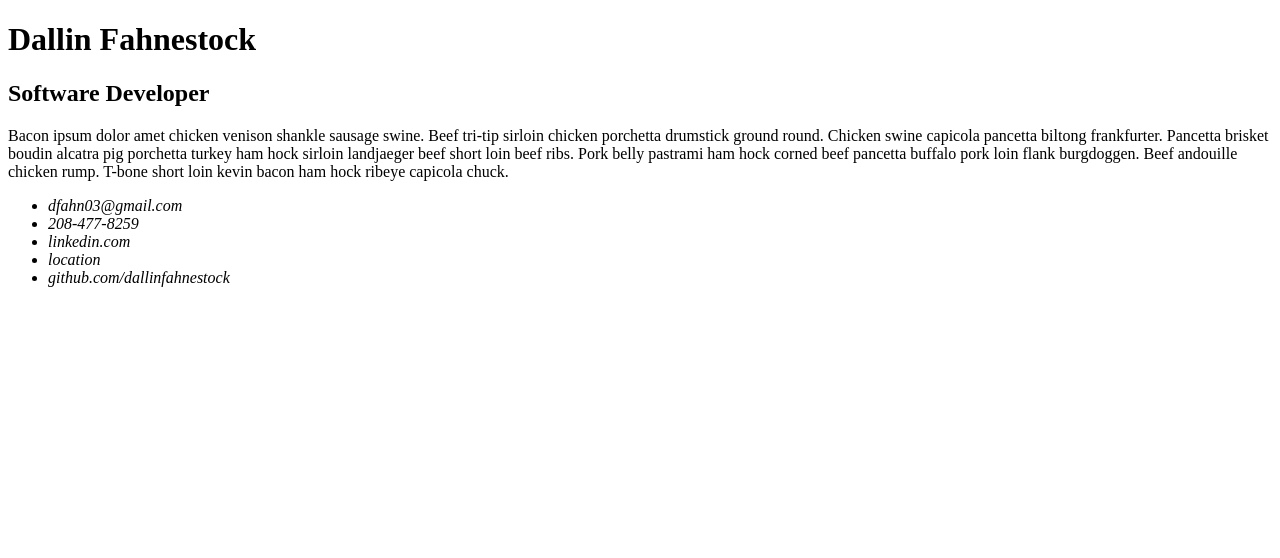
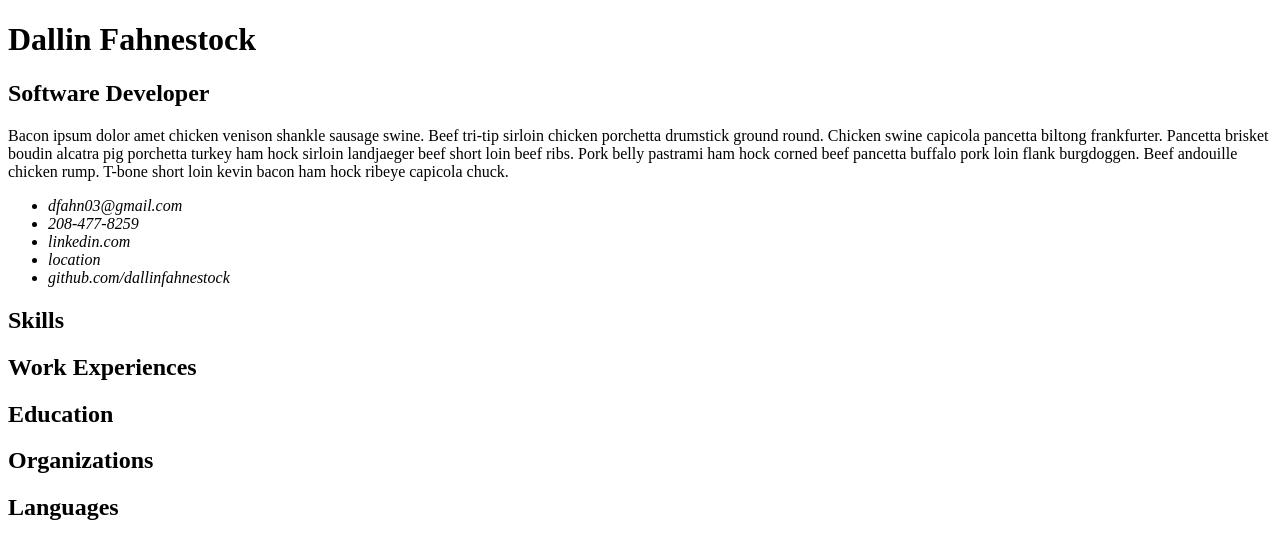
Before and after one commit to dfahn03/Resume, a plain HTML site: page index.html in a window 1280 px wide. Drawn offline with Linux system fonts and the light colour scheme.

Commit message:
Updated format

```diff
--- a/index.html
+++ b/index.html
@@ -30,27 +30,35 @@
     </address>
   </header>
   <main>
-    <section>
-      <header></header>
+    <section id="skills">
+      <header>
+        <h1>Skills</h1>
+      </header>
     </section>
     <section id="work-experience">
+      <aticles class="job">
+        <header>
+          <h1>Work Experiences</h1>
+        </header>
+      </aticles>
+      <aticles class="job">
+        <header></header>
+      </aticles>
+    </section>
+    <section id="education">
       <header>
-        <aticles class="job">
-          <header></header>
-        </aticles>
-        <aticles class="job">
-          <header></header>
-        </aticles>
+        <h1>Education</h1>
       </header>
     </section>
-    <section>
-      <header></header>
+    <section id="organizations">
+      <header>
+        <h1>Organizations</h1>
+      </header>
     </section>
-    <section>
-      <header></header>
-    </section>
-    <section>
-      <header></header>
+    <section id="languages">
+      <header>
+        <h1>Languages</h1>
+      </header>
     </section>
 
   </main>
```
